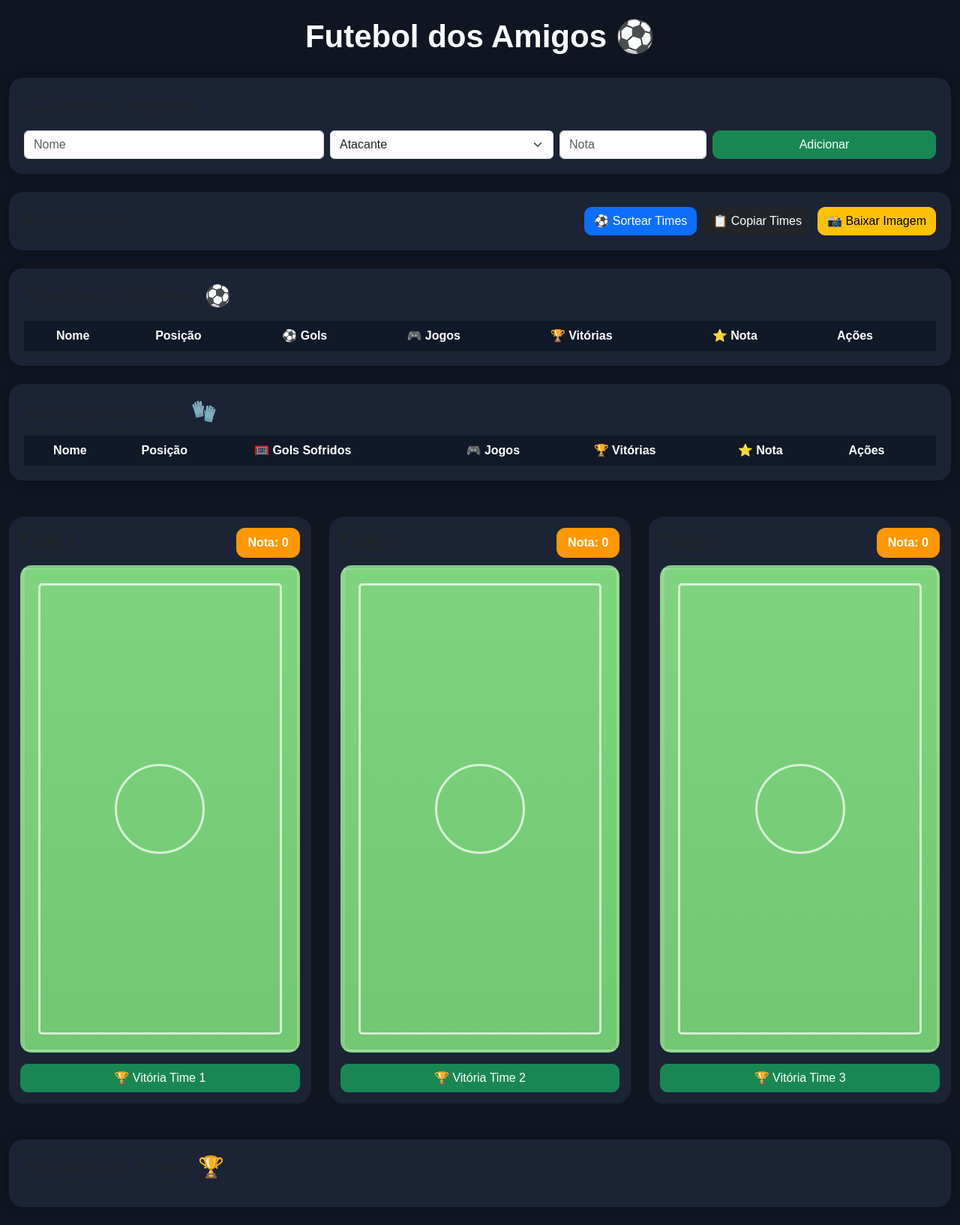
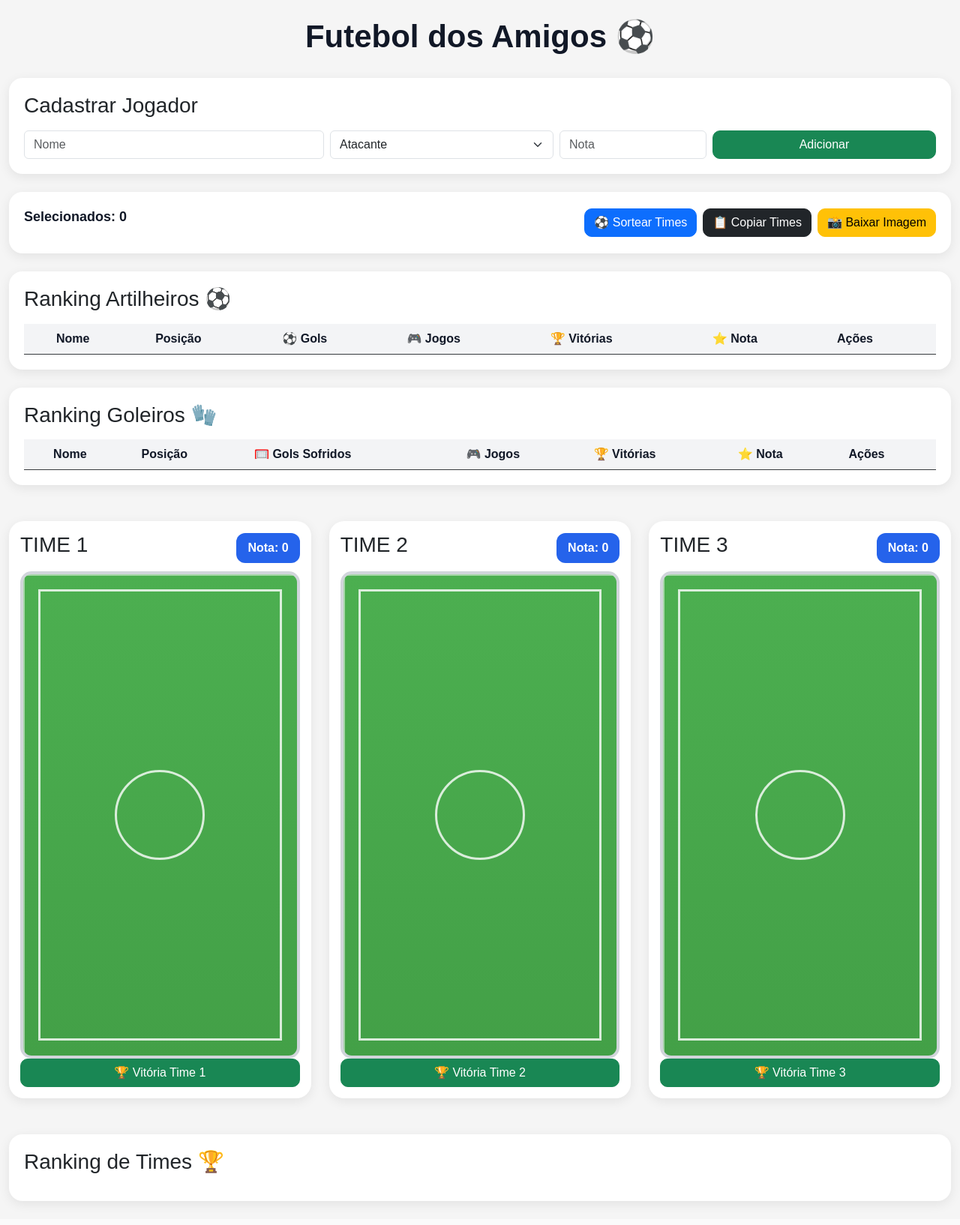
Before and after one commit to hiarodrigues97-alt/futebol_dos_amigos, a Flask app: page / in a window 1280 px wide. Shown: the whole page at 75% size. After the commit the page ends 1608 px from the top, so only its background shows below. Run offline with Flask 3, Linux system fonts and the light colour scheme; data that the repository does not hold is empty; some libraries are stand-ins or nearby versions.

Commit message:
Correções layout branco e drag jogadores

```diff
--- a/app.py
+++ b/app.py
@@ -296,9 +296,9 @@ def salvar_partida():
 
     dados = request.json
 
-    nome_time = dados["nome_time"]
+    nome_time = dados.get("nome_time")
 
-    jogadores = dados["jogadores"]
+    jogadores = dados.get("jogadores")
 
     data_partida = datetime.now().strftime("%Y-%m-%d")
 
@@ -308,7 +308,6 @@ def salvar_partida():
 
         cur = conn.cursor()
 
-        # SALVAR PARTIDA
         cur.execute("""
 
             INSERT INTO partidas
@@ -328,7 +327,6 @@ def salvar_partida():
 
         ))
 
-        # SOMAR VITÓRIAS
         for jogador in jogadores:
 
             cur.execute("""
@@ -348,20 +346,16 @@ def salvar_partida():
         conn.close()
 
         return jsonify({
-
-            "mensagem": "Partida salva"
-
+            "ok": True
         })
 
     except Exception as e:
 
-        print("ERRO:", e)
+        print("ERRO PARTIDA:", e)
 
         return jsonify({
-
             "erro": str(e)
-
-        })
+        }), 500
 
 
 # =========================================
--- a/static/style.css
+++ b/static/style.css
@@ -1,6 +1,6 @@
 body{
-    background: #101522;
-    color: white;
+    background: #f5f5f5;
+    color: #222;
     font-family: Arial, Helvetica, sans-serif;
 }
 
@@ -9,19 +9,23 @@ body{
     font-size: 42px;
     font-weight: bold;
     margin-bottom: 30px;
+    color: #111827;
 }
 
-.painel{
-    background: #1b2335;
+.painel,
+.card{
+    background: white;
     border: none;
     border-radius: 18px;
     padding: 20px;
-    box-shadow: 0 0 15px rgba(0,0,0,0.3);
+    box-shadow: 0 4px 15px rgba(0,0,0,0.08);
 }
 
 .contador{
     font-size: 18px;
     font-weight: bold;
+    margin-bottom: 15px;
+    color: #111827;
 }
 
 .table{
@@ -29,20 +33,15 @@ body{
 }
 
 .table th{
-    background: #111827;
-    color: white;
-    border: none;
-}
-
-.table td{
-    vertical-align: middle;
+    background: #f3f4f6;
+    color: #111827;
 }
 
 .campo-card{
-    background: #1b2335;
+    background: white;
     border-radius: 20px;
     padding: 15px;
-    border: none;
+    box-shadow: 0 4px 15px rgba(0,0,0,0.08);
 }
 
 .topo-time{
@@ -52,14 +51,8 @@ body{
     margin-bottom: 10px;
 }
 
-.topo-time h3{
-    margin: 0;
-    font-size: 24px;
-    font-weight: bold;
-}
-
 .badge-nota{
-    background: #ff9800;
+    background: #2563eb;
     color: white;
     padding: 8px 15px;
     border-radius: 12px;
@@ -72,12 +65,12 @@ body{
     height: 650px;
     border-radius: 15px;
     overflow: hidden;
-    border: 4px solid rgba(255,255,255,0.1);
+    border: 4px solid #d1d5db;
 
     background-image:
-        linear-gradient(rgba(255,255,255,0.15) 2px, transparent 2px),
-        linear-gradient(90deg, rgba(255,255,255,0.15) 2px, transparent 2px),
-        linear-gradient(#7ed47e, #72c772);
+        linear-gradient(rgba(255,255,255,0.5) 2px, transparent 2px),
+        linear-gradient(90deg, rgba(255,255,255,0.5) 2px, transparent 2px),
+        linear-gradient(#4caf50, #43a047);
 
     background-size:
         100% 100%,
@@ -89,8 +82,7 @@ body{
     content: "";
     position: absolute;
     inset: 20px;
-    border: 3px solid rgba(255,255,255,0.7);
-    border-radius: 5px;
+    border: 3px solid rgba(255,255,255,0.8);
 }
 
 .campo::after{
@@ -100,7 +92,7 @@ body{
     top: 50%;
     width: 120px;
     height: 120px;
-    border: 3px solid rgba(255,255,255,0.7);
+    border: 3px solid rgba(255,255,255,0.8);
     border-radius: 50%;
     transform: translate(-50%, -50%);
 }
@@ -110,42 +102,32 @@ body{
     transform: translate(-50%, -50%);
     text-align: center;
     width: 90px;
-    cursor: grab;
-    transition: 0.2s;
+    cursor: move;
+    z-index: 999;
+    user-select: none;
 }
 
-.jogador:hover{
-    transform: translate(-50%, -50%) scale(1.08);
+.jogador.dragging{
+    opacity: 0.7;
 }
 
 .icone-jogador{
-    font-size: 40px;
-    line-height: 1;
+    font-size: 42px;
 }
 
 .nome-jogador{
     margin-top: 5px;
-    font-size: 15px;
+    font-size: 14px;
     font-weight: bold;
     color: white;
-    text-shadow: 1px 1px 2px black;
-}
-
-.acoes-time{
-    margin-top: 15px;
-}
-
-#rankingTimes{
-    display: flex;
-    flex-direction: column;
-    gap: 12px;
+    text-shadow: 1px 1px 3px black;
 }
 
 .card-ranking{
-    background: #111827;
-    padding: 15px;
+    background: #f3f4f6;
     border-radius: 12px;
-    font-size: 18px;
+    padding: 12px;
+    margin-bottom: 10px;
     font-weight: bold;
 }
 
@@ -153,25 +135,13 @@ body{
     border-radius: 10px;
 }
 
-@media(max-width: 768px){
+@media(max-width:768px){
 
     .campo{
         height: 500px;
     }
 
-    .jogador{
-        width: 70px;
-    }
-
-    .icone-jogador{
-        font-size: 32px;
-    }
-
-    .nome-jogador{
-        font-size: 12px;
-    }
-
     .titulo{
-        font-size: 30px;
+        font-size: 28px;
     }
 }
```
Also changed, not shown: static/script.js (+29 -35 lines).
